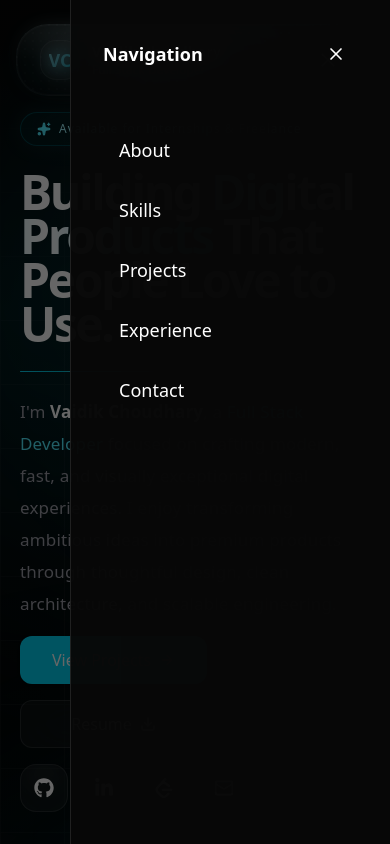
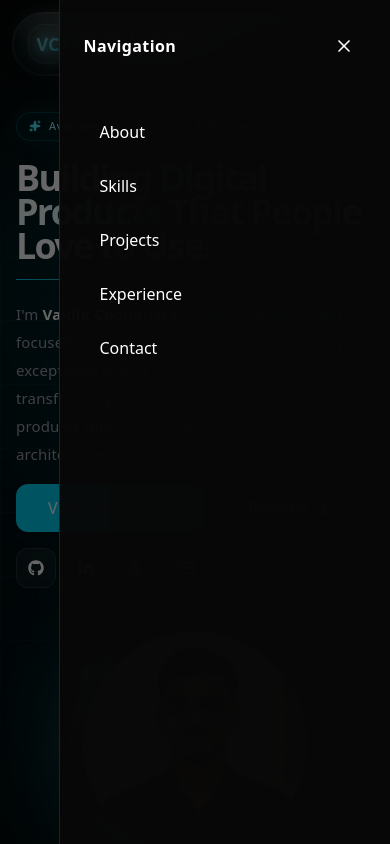
Before and after one commit to Vaidik1199/portfolio, a Next.js app: page / in a window 390 px wide. Both pictures are taken after a click on the button "Toggle navigation". Shown: the top 844 px of the page. Built offline with nearby package versions, Linux system fonts and the light colour scheme.

Commit message:
Improve Hero badge and socials responsiveness

```diff
--- a/components/hero/Hero.tsx
+++ b/components/hero/Hero.tsx
@@ -18,7 +18,8 @@ export default function Hero() {
         min-h-screen
         items-center
         overflow-x-clip
-        pt-20
+        pt-16
+        sm:pt-20
         md:pt-24
         lg:pt-16
       "
@@ -29,22 +30,27 @@ export default function Hero() {
         <div
           className="
             grid
-            min-h-[calc(100vh-5rem)]
+            min-h-[calc(100vh-4rem)]
             items-center
-            gap-12
+            gap-10
+            py-6
+            sm:gap-12
+            sm:py-8
+            lg:min-h-[calc(100vh-5rem)]
             lg:grid-cols-[1.1fr_0.9fr]
             lg:gap-14
+            lg:py-0
           "
         >
           {/* Left */}
           <div className="relative z-10 flex flex-col items-start">
             <HeroBadge />
 
-            <div className="mt-6">
+            <div className="mt-5 sm:mt-6">
               <HeroHeading />
             </div>
 
-            <div className="mt-6">
+            <div className="mt-5 sm:mt-6">
               <HeroDescription />
             </div>
 
@@ -54,7 +60,15 @@ export default function Hero() {
           </div>
 
           {/* Right */}
-          <div className="relative flex justify-center lg:-translate-y-12 lg:justify-end">
+          <div
+            className="
+              relative
+              flex
+              justify-center
+              lg:-translate-y-12
+              lg:justify-end
+            "
+          >
             <HeroImage />
           </div>
         </div>
--- a/components/hero/HeroBadge.tsx
+++ b/components/hero/HeroBadge.tsx
@@ -6,15 +6,18 @@ export default function HeroBadge() {
   return (
     <Badge
       className="
-        mt-8
+        mt-6
+        sm:mt-8
         group
         w-fit
         gap-2
         rounded-full
         border-cyan-400/20
         bg-cyan-400/5
-        px-4
-        py-2
+        px-3
+        py-1.5
+        sm:px-4
+        sm:py-2
         text-cyan-200
         shadow-[0_0_25px_rgba(103,232,249,0.08)]
         backdrop-blur-xl
@@ -25,9 +28,9 @@ export default function HeroBadge() {
         hover:shadow-[0_0_35px_rgba(103,232,249,0.15)]
       "
     >
-      <Sparkles className="h-3.5 w-3.5 fill-cyan-300 text-cyan-300 transition-transform duration-300 group-hover:rotate-12 group-hover:scale-110" />
+      <Sparkles className="h-3 w-3 fill-cyan-300 text-cyan-300 transition-transform duration-300 group-hover:rotate-12 group-hover:scale-110 sm:h-3.5 sm:w-3.5" />
 
-      <span className="text-xs font-medium tracking-[0.08em]">
+      <span className="text-[11px] font-medium tracking-[0.06em] sm:text-xs sm:tracking-[0.08em]">
         Available for Internships & Freelance
       </span>
     </Badge>
--- a/components/hero/HeroButtons.tsx
+++ b/components/hero/HeroButtons.tsx
@@ -16,12 +16,19 @@ export default function HeroButtons() {
         duration: 0.8,
         ease: [0.22, 1, 0.36, 1],
       }}
-      className="flex flex-col gap-4 pt-4 sm:flex-row"
+      className="
+        flex
+        flex-wrap
+        items-center
+        gap-3
+        pt-4
+      "
     >
       <Button
         size="lg"
         className="
           group
+          shrink-0
           bg-cyan-400
           text-black
           hover:bg-cyan-300
@@ -48,7 +55,7 @@ export default function HeroButtons() {
       <Button
         size="lg"
         variant="secondary"
-        className="group"
+        className="group shrink-0"
         asChild
       >
         <Link
--- a/components/hero/HeroDescription.tsx
+++ b/components/hero/HeroDescription.tsx
@@ -14,12 +14,16 @@ export default function HeroDescription() {
       }}
       className="
         max-w-2xl
-        text-[17px]
-        leading-8
+        text-[15px]
+        leading-7
         tracking-[0.01em]
         text-zinc-400
-        md:text-lg
-        md:leading-9
+        sm:text-base
+        sm:leading-8
+        md:text-[17px]
+        md:leading-8
+        lg:text-lg
+        lg:leading-9
       "
     >
       I'm{" "}
--- a/components/hero/HeroHeading.tsx
+++ b/components/hero/HeroHeading.tsx
@@ -4,7 +4,7 @@ import { motion } from "motion/react";
 
 export default function HeroHeading() {
   return (
-    <div className="space-y-6">
+    <div className="space-y-4 sm:space-y-5 lg:space-y-6">
       <motion.h1
         initial={{ opacity: 0, y: 28 }}
         animate={{ opacity: 1, y: 0 }}
@@ -14,14 +14,15 @@ export default function HeroHeading() {
         }}
         className="
           max-w-5xl
-          text-5xl
+          text-4xl
           font-extrabold
-          leading-[0.92]
+          leading-[0.95]
           tracking-[-0.05em]
           text-white
-          sm:text-6xl
-          md:text-7xl
-          lg:text-8xl
+          sm:text-5xl
+          md:text-6xl
+          lg:text-7xl
+          xl:text-8xl
         "
       >
         Building{" "}
@@ -51,7 +52,10 @@ export default function HeroHeading() {
         className="
           relative
           h-px
-          w-40
+          w-24
+          sm:w-32
+          md:w-36
+          lg:w-40
           origin-left
           overflow-hidden
           rounded-full
--- a/components/hero/HeroImage.tsx
+++ b/components/hero/HeroImage.tsx
@@ -13,7 +13,21 @@ export default function HeroImage() {
         duration: 0.9,
         ease: [0.22, 1, 0.36, 1],
       }}
-      className="relative mx-auto flex h-[340px] w-[340px] items-center justify-center md:h-[400px] md:w-[400px]"
+      className="
+relative
+mx-auto
+flex
+h-[250px]
+w-[250px]
+items-center
+justify-center
+sm:h-[290px]
+sm:w-[290px]
+md:h-[340px]
+md:w-[340px]
+lg:h-[400px]
+lg:w-[400px]
+"
     >
       {/* Main Ambient Glow */}
       <div className="absolute inset-0 rounded-full bg-cyan-400/15 blur-[120px]" />
@@ -22,7 +36,12 @@ export default function HeroImage() {
       <div className="absolute h-64 w-64 rounded-full bg-cyan-300/10 blur-[70px]" />
 
       {/* Soft Inner Light */}
-      <div className="absolute h-[310px] w-[310px] rounded-full bg-gradient-to-br from-cyan-400/10 via-transparent to-transparent" />
+      <div className="absolute h-[220px]
+w-[220px]
+sm:h-[260px]
+sm:w-[260px]
+md:h-[310px]
+md:w-[310px] rounded-full bg-gradient-to-br from-cyan-400/10 via-transparent to-transparent" />
 
       {/* Animated Outer Ring */}
       <motion.div
@@ -115,7 +134,7 @@ export default function HeroImage() {
       </motion.div>
 
       {/* Glass Ring */}
-      <div className="absolute inset-5 rounded-full border border-white/10 bg-white/[0.02] backdrop-blur-sm" />
+      <div className="absolute inset-4 sm:inset-5 rounded-full border border-white/10 bg-white/[0.02] backdrop-blur-sm" />
 
       {/* Profile Image */}
       <motion.div
@@ -151,7 +170,7 @@ export default function HeroImage() {
             absolute
             inset-x-10
             top-2
-            h-14
+            h-10 sm:h-12 md:h-14
             rounded-full
             bg-gradient-to-b
             from-white/35
@@ -164,8 +183,8 @@ export default function HeroImage() {
         <Image
           src="/images/profile.jpeg"
           alt="Vaidik Choudhary"
-          width={340}
-          height={340}
+          width={360}
+height={360}
           priority
           className="rounded-full object-cover transition-transform duration-500 group-hover:scale-105"
         />
@@ -211,7 +230,10 @@ export default function HeroImage() {
           repeat: Infinity,
           ease: "easeInOut",
         }}
-        className="absolute left-5 top-16"
+        className="absolute left-3
+top-10
+sm:left-5
+sm:top-16"
       >
         <div className="h-4 w-4 rounded-full bg-cyan-300 shadow-[0_0_25px_rgba(103,232,249,.9)]" />
       </motion.div>
@@ -227,7 +249,10 @@ export default function HeroImage() {
           repeat: Infinity,
           ease: "easeInOut",
         }}
-        className="absolute right-8 top-28"
+        className="absolute right-5
+top-20
+sm:right-8
+sm:top-28"
       >
         <div className="h-3 w-3 rounded-full bg-white shadow-[0_0_18px_rgba(255,255,255,.85)]" />
       </motion.div>
@@ -243,7 +268,10 @@ export default function HeroImage() {
           repeat: Infinity,
           ease: "easeInOut",
         }}
-        className="absolute bottom-14 left-12"
+        className="absolute bottom-10
+left-8
+sm:bottom-14
+sm:left-12"
       >
         <div className="h-2.5 w-2.5 rounded-full bg-cyan-200 shadow-[0_0_16px_rgba(103,232,249,.8)]" />
       </motion.div>
@@ -259,7 +287,10 @@ export default function HeroImage() {
           repeat: Infinity,
           ease: "easeInOut",
         }}
-        className="absolute bottom-10 right-10"
+        className="absolute bottom-7
+right-7
+sm:bottom-10
+sm:right-10"
       >
         <div className="h-3 w-3 rounded-full bg-cyan-300/80 shadow-[0_0_20px_rgba(103,232,249,.9)]" />
       </motion.div>
--- a/components/hero/HeroSocials.tsx
+++ b/components/hero/HeroSocials.tsx
@@ -40,7 +40,7 @@ export default function HeroSocials() {
         duration: 0.8,
         ease: [0.22, 1, 0.36, 1],
       }}
-      className="flex items-center gap-3 pt-4"
+      className="flex items-center gap-2.5 pt-4 sm:gap-3 sm:pt-5"
     >
       {socials.map(({ label, href, icon: Icon }, index) => (
         <motion.div
@@ -61,12 +61,12 @@ export default function HeroSocials() {
               group
               relative
               flex
-              h-12
-              w-12
+              h-10
+              w-10
               items-center
               justify-center
               overflow-hidden
-              rounded-2xl
+              rounded-xl
               border
               border-white/10
               bg-white/[0.04]
@@ -79,25 +79,28 @@ export default function HeroSocials() {
               hover:bg-cyan-400/10
               hover:text-cyan-300
               hover:shadow-[0_10px_35px_rgba(103,232,249,0.18)]
+              sm:h-12
+              sm:w-12
+              sm:rounded-2xl
             "
           >
-            {/* Glass Reflection */}
             <span
               className="
                 pointer-events-none
                 absolute
                 inset-x-2
                 top-1
-                h-4
+                h-3
                 rounded-full
                 bg-gradient-to-b
                 from-white/20
                 to-transparent
                 blur-md
+                sm:h-4
               "
             />
 
-            <Icon className="relative z-10 h-5 w-5 transition-transform duration-300 group-hover:scale-110" />
+            <Icon className="relative z-10 h-4 w-4 transition-transform duration-300 group-hover:scale-110 sm:h-5 sm:w-5" />
           </Link>
         </motion.div>
       ))}
--- a/components/navbar/DesktopNav.tsx
+++ b/components/navbar/DesktopNav.tsx
@@ -38,12 +38,12 @@ export default function DesktopNav() {
       aria-label="Primary"
       className=" hidden
         items-center
-        gap-1
+        gap-0.5 xl:gap-1
         rounded-2xl
         border
         border-white/10
         bg-white/[0.03]
-        p-1
+        p-0.5 xl:p-1
         backdrop-blur-2xl
         shadow-inner
         lg:flex
@@ -54,7 +54,7 @@ export default function DesktopNav() {
           key={link.href}
           href={link.href}
           className={cn(
-            "relative overflow-hidden rounded-xl px-4 py-2 text-sm font-medium transition-all duration-300",
+            "relative overflow-hidden rounded-xl px-3 py-2 xl:px-4 text-[13px] xl:text-sm font-medium transition-all duration-300",
             activeSection === link.href
               ? "text-white"
               : "text-zinc-400 hover:text-white hover:-translate-y-0.5"
--- a/components/navbar/MobileNav.tsx
+++ b/components/navbar/MobileNav.tsx
@@ -5,8 +5,8 @@ import Link from "next/link";
 import { AnimatePresence, motion } from "motion/react";
 import { Menu, X } from "lucide-react";
 
+import Button from "@/components/ui/Button";
 import { navLinks } from "./nav-links";
-import Button from "@/components/ui/Button";
 
 export default function MobileNav() {
   const [open, setOpen] = useState(false);
@@ -20,7 +20,7 @@ export default function MobileNav() {
         className="lg:hidden"
         onClick={() => setOpen((prev) => !prev)}
       >
-        {open ? <X size={22} /> : <Menu size={22} />}
+        {open ? <X size={20} /> : <Menu size={20} />}
       </Button>
 
       <AnimatePresence>
@@ -44,10 +44,26 @@ export default function MobileNav() {
                 stiffness: 260,
                 damping: 28,
               }}
-              className="fixed right-0 top-0 z-50 flex h-dvh w-[320px] flex-col border-l border-white/10 bg-[#080808]/95 p-8 backdrop-blur-3xl lg:hidden"
+              className="
+                fixed
+                right-0
+                top-0
+                z-50
+                flex
+                h-dvh
+                w-[85vw]
+                max-w-[340px]
+                flex-col
+                border-l
+                border-white/10
+                bg-[#080808]/95
+                p-6
+                backdrop-blur-3xl
+                lg:hidden
+              "
             >
-              <div className="mb-12 flex items-center justify-between">
-                <span className="text-lg font-semibold text-white">
+              <div className="mb-10 flex items-center justify-between">
+                <span className="text-base font-semibold tracking-wide text-white">
                   Navigation
                 </span>
 
@@ -60,13 +76,24 @@ export default function MobileNav() {
                 </Button>
               </div>
 
-              <nav className="flex flex-col gap-2">
+              <nav className="flex flex-col gap-1.5">
                 {navLinks.map((link) => (
                   <Link
                     key={link.href}
                     href={link.href}
                     onClick={() => setOpen(false)}
-                    className="rounded-xl px-4 py-3 text-lg font-medium text-zinc-300 transition-all duration-300 hover:bg-white/5 hover:text-white"
+                    className="
+                      rounded-xl
+                      px-4
+                      py-3
+                      text-base
+                      font-medium
+                      text-zinc-300
+                      transition-all
+                      duration-300
+                      hover:bg-white/5
+                      hover:text-white
+                    "
                   >
                     {link.label}
                   </Link>
--- a/components/navbar/Navbar.tsx
+++ b/components/navbar/Navbar.tsx
@@ -24,11 +24,11 @@ export default function Navbar() {
         duration: 0.7,
         ease: [0.22, 1, 0.36, 1],
       }}
-      className="fixed inset-x-0 top-6 z-50 flex justify-center px-4"
+      className="fixed inset-x-0 top-3 sm:top-4 md:top-5 lg:top-6 z-50 flex justify-center px-3 sm:px-4 lg:px-6"
     >
       <div className="w-full max-w-7xl">
         <GlassNavbar>
-          <div className="flex h-18 items-center justify-between px-6">
+          <div className="flex h-16 sm:h-[68px] lg:h-[72px] items-center justify-between px-4 sm:px-5 lg:px-6">
             <Logo />
 
             <DesktopNav />
--- a/components/ui/Container.tsx
+++ b/components/ui/Container.tsx
@@ -16,10 +16,12 @@ export default function Container({
         mx-auto
         w-full
         max-w-7xl
-        px-5
-        sm:px-6
+        px-4
+        sm:px-5
+        md:px-6
         lg:px-8
         xl:px-10
+        2xl:px-12
         `,
         className
       )}
```
Lines whose indentation alone changed are shown as unchanged.
